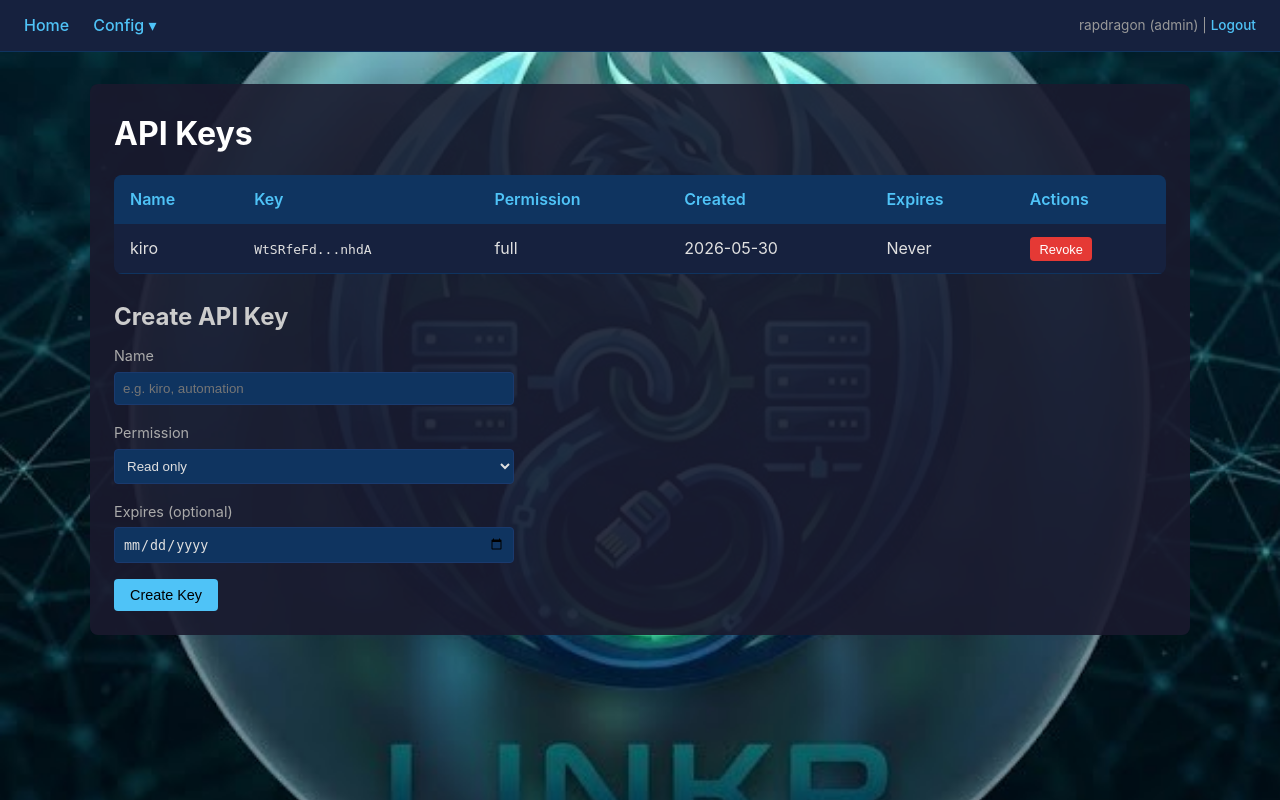
After one commit to rapdragon/linkr, a Flask app: page /config/apikeys in a window 1280 px wide. The commit adds this page. Run offline with Flask 3, Linux system fonts and the light colour scheme; a user stored in the database is signed in; data comes from the database, SQL or seed files in the repository; both versions use the stored data as it was after the commit; parts of the project's set-up code (start-up, migrations or seed data) failed here and were passed over.

Commit message:
v1.2.0 - Standalone API keys, dropdown nav, autocomplete fix

```diff
--- a/app.py
+++ b/app.py
@@ -7,6 +7,12 @@ import bcrypt
 app = Flask(__name__)
 app.secret_key = os.environ.get('SECRET_KEY', secrets.token_hex(32))
 DB_PATH = os.environ.get('DB_PATH', '/data/dns_proxy_manager.db')
+
+
+@app.template_filter('timestamp')
+def timestamp_filter(ts):
+    import datetime
+    return datetime.datetime.fromtimestamp(ts).strftime('%Y-%m-%d')
 
 
 # --- Database ---
@@ -36,10 +42,18 @@ def init_db():
             domain TEXT NOT NULL,
             requested_at REAL NOT NULL
         );
+        CREATE TABLE IF NOT EXISTS api_keys (
+            id INTEGER PRIMARY KEY,
+            name TEXT NOT NULL,
+            key TEXT UNIQUE NOT NULL,
+            permission TEXT NOT NULL DEFAULT 'read',
+            created_at REAL NOT NULL,
+            expires_at REAL
+        );
     ''')
     # Add api_key column if upgrading
     try:
-        db.execute('ALTER TABLE users ADD COLUMN api_key TEXT UNIQUE')
+        db.execute('ALTER TABLE users ADD COLUMN api_key TEXT')
     except Exception:
         pass
     db.commit()
@@ -90,10 +104,13 @@ def api_key_required(f):
         if not key:
             return jsonify({'error': 'Missing X-API-Key header'}), 401
         db = get_db()
-        user = db.execute('SELECT * FROM users WHERE api_key=?', (key,)).fetchone()
+        row = db.execute('SELECT * FROM api_keys WHERE key=?', (key,)).fetchone()
         db.close()
-        if not user:
+        if not row:
             return jsonify({'error': 'Invalid API key'}), 401
+        if row['expires_at'] and row['expires_at'] < time.time():
+            return jsonify({'error': 'API key expired'}), 401
+        request.api_permission = row['permission']
         return f(*args, **kwargs)
     return decorated
 
@@ -662,16 +679,44 @@ def setup():
     return render_template('setup.html')
 
 
-@app.route('/config/users/apikey/<int:user_id>', methods=['POST'])
+@app.route('/config/apikeys')
 @admin_required
-def generate_api_key(user_id):
+def config_apikeys():
+    db = get_db()
+    keys = db.execute('SELECT * FROM api_keys ORDER BY created_at DESC').fetchall()
+    db.close()
+    return render_template('apikeys.html', keys=keys, now=time.time())
+
+
+@app.route('/config/apikeys/add', methods=['POST'])
+@admin_required
+def add_api_key():
+    name = request.form['name'].strip()
+    permission = request.form.get('permission', 'read')
+    expires = request.form.get('expires_at', '').strip()
+    expires_at = None
+    if expires:
+        import datetime
+        expires_at = datetime.datetime.strptime(expires, '%Y-%m-%d').timestamp()
     key = secrets.token_urlsafe(32)
     db = get_db()
-    db.execute('UPDATE users SET api_key=? WHERE id=?', (key, user_id))
+    db.execute('INSERT INTO api_keys (name, key, permission, created_at, expires_at) VALUES (?, ?, ?, ?, ?)',
+               (name, key, permission, time.time(), expires_at))
     db.commit()
     db.close()
-    flash(f'API key generated: {key}', 'success')
-    return redirect(url_for('config_users'))
+    flash(f'API key created: {key}', 'success')
+    return redirect(url_for('config_apikeys'))
+
+
+@app.route('/config/apikeys/delete/<int:key_id>', methods=['POST'])
+@admin_required
+def delete_api_key(key_id):
+    db = get_db()
+    db.execute('DELETE FROM api_keys WHERE id=?', (key_id,))
+    db.commit()
+    db.close()
+    flash('API key revoked', 'success')
+    return redirect(url_for('config_apikeys'))
 
 
 # --- REST API ---
@@ -720,6 +765,8 @@ def api_list_fqdns():
 @app.route('/api/fqdns', methods=['POST'])
 @api_key_required
 def api_create_fqdn():
+    if request.api_permission != 'full':
+        return jsonify({'error': 'API key does not have write permission'}), 403
     data = request.get_json()
     if not data:
         return jsonify({'error': 'JSON body required'}), 400
@@ -764,6 +811,8 @@ def api_create_fqdn():
 @app.route('/api/fqdns/<domain>', methods=['DELETE'])
 @api_key_required
 def api_delete_fqdn(domain):
+    if request.api_permission != 'full':
+        return jsonify({'error': 'API key does not have write permission'}), 403
     pihole._auth()
     npm._auth()
 
--- a/static/style.css
+++ b/static/style.css
@@ -6,6 +6,11 @@ a:hover { text-decoration: underline; }
 nav { background: #16213e; padding: 0.8rem 1.5rem; display: flex; gap: 1.5rem; align-items: center; border-bottom: 1px solid #0f3460; }
 nav a { color: #4fc3f7; font-weight: 500; }
 .nav-right { margin-left: auto; font-size: 0.85rem; color: #999; }
+.nav-dropdown { position: relative; }
+.nav-dropdown-content { display: none; position: absolute; top: 100%; left: 0; background: #16213e; border: 1px solid #0f3460; border-radius: 4px; min-width: 120px; z-index: 100; padding: 0.3rem 0; }
+.nav-dropdown-content a { display: block; padding: 0.4rem 1rem; font-size: 0.9rem; }
+.nav-dropdown-content a:hover { background: #0f3460; text-decoration: none; }
+.nav-dropdown:hover .nav-dropdown-content { display: block; }
 
 .container { max-width: 1100px; margin: 2rem auto; padding: 1.5rem; background: rgba(26, 26, 46, 0.9); border-radius: 8px; }
 
--- /dev/null
+++ b/templates/apikeys.html
@@ -0,0 +1,55 @@
+{% extends "base.html" %}
+{% block title %}Linkr — API Keys{% endblock %}
+{% block content %}
+<h1>API Keys</h1>
+<table>
+    <thead><tr><th>Name</th><th>Key</th><th>Permission</th><th>Created</th><th>Expires</th><th>Actions</th></tr></thead>
+    <tbody>
+        {% for k in keys %}
+        <tr>
+            <td>{{ k.name }}</td>
+            <td><code>{{ k.key[:8] }}...{{ k.key[-4:] }}</code></td>
+            <td>{{ k.permission }}</td>
+            <td>{{ k.created_at | int | timestamp }}</td>
+            <td>
+                {% if k.expires_at %}
+                    {% if k.expires_at < now %}
+                    <span class="status-missing">Expired</span>
+                    {% else %}
+                    {{ k.expires_at | int | timestamp }}
+                    {% endif %}
+                {% else %}
+                Never
+                {% endif %}
+            </td>
+            <td>
+                <form method="post" action="{{ url_for('delete_api_key', key_id=k.id) }}" style="display:inline"
+                      onsubmit="return confirm('Revoke this API key?')">
+                    <button type="submit" class="btn btn-danger btn-sm">Revoke</button>
+                </form>
+            </td>
+        </tr>
+        {% endfor %}
+    </tbody>
+</table>
+
+<h2>Create API Key</h2>
+<form method="post" action="{{ url_for('add_api_key') }}">
+    <div class="form-group">
+        <label>Name</label>
+        <input type="text" name="name" placeholder="e.g. kiro, automation" required>
+    </div>
+    <div class="form-group">
+        <label>Permission</label>
+        <select name="permission">
+            <option value="read">Read only</option>
+            <option value="full">Full access (read + write)</option>
+        </select>
+    </div>
+    <div class="form-group">
+        <label>Expires (optional)</label>
+        <input type="date" name="expires_at">
+    </div>
+    <button type="submit" class="btn">Create Key</button>
+</form>
+{% endblock %}
--- a/templates/base.html
+++ b/templates/base.html
@@ -11,8 +11,14 @@
     {% if session.get('user_id') %}
     <nav>
         <a href="{{ url_for('home') }}">Home</a>
-        <a href="{{ url_for('config_page') }}">Config</a>
-        <a href="{{ url_for('config_users') }}">Users</a>
+        <div class="nav-dropdown">
+            <a href="{{ url_for('config_page') }}">Config ▾</a>
+            <div class="nav-dropdown-content">
+                <a href="{{ url_for('config_page') }}">General</a>
+                <a href="{{ url_for('config_users') }}">Users</a>
+                <a href="{{ url_for('config_apikeys') }}">API Keys</a>
+            </div>
+        </div>
         <span class="nav-right">{{ session.username }} ({{ session.role }}) | <a href="{{ url_for('logout') }}">Logout</a></span>
     </nav>
     {% endif %}
--- a/templates/login.html
+++ b/templates/login.html
@@ -2,14 +2,14 @@
 {% block title %}Linkr — Login{% endblock %}
 {% block content %}
 <h1>Login</h1>
-<form method="post" class="auth-form">
+<form method="post" class="auth-form" autocomplete="on">
     <div class="form-group">
         <label>Username</label>
-        <input type="text" name="username" required autofocus>
+        <input type="text" name="username" autocomplete="username" required autofocus>
     </div>
     <div class="form-group">
         <label>Password</label>
-        <input type="password" name="password" required>
+        <input type="password" name="password" autocomplete="current-password" required>
     </div>
     <button type="submit" class="btn">Login</button>
 </form>
--- a/templates/users.html
+++ b/templates/users.html
@@ -13,9 +13,6 @@
                 <form method="post" action="{{ url_for('change_password', user_id=user.id) }}" style="display:inline">
                     <input type="password" name="password" placeholder="New password" required size="12">
                     <button type="submit" class="btn btn-sm">Change</button>
-                </form>
-                <form method="post" action="{{ url_for('generate_api_key', user_id=user.id) }}" style="display:inline">
-                    <button type="submit" class="btn btn-sm btn-secondary">Gen API Key</button>
                 </form>
                 {% if user.id != session.user_id %}
                 <form method="post" action="{{ url_for('delete_user', user_id=user.id) }}" style="display:inline"
```
Also changed, not shown: CHANGELOG.md, data/dns_proxy_manager.db.
